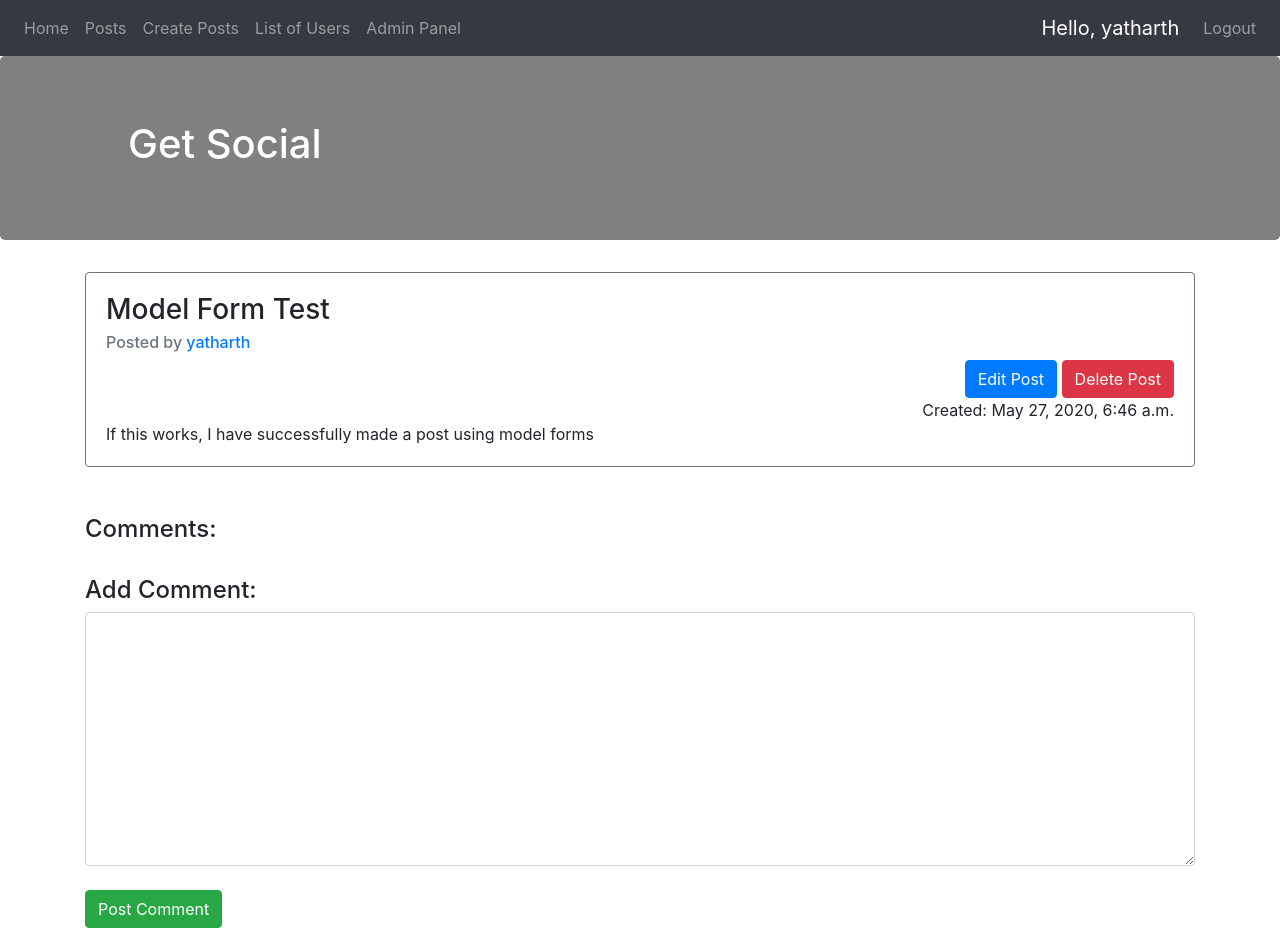
After one commit to YatharthVyas/djangoApp, a Django app: page /viewpost/3/ in a window 1280 px wide. The commit adds this page. Run offline with Django 3.2, Linux system fonts and the light colour scheme; a user stored in the database is signed in; data comes from the database, SQL or seed files in the repository; both versions use the stored data as it was after the commit; some libraries are stand-ins or nearby versions.

Commit message:
Added commenting system

```diff
--- a/djangoApp/templates/djangoApp/navbar.html
+++ b/djangoApp/templates/djangoApp/navbar.html
@@ -10,7 +10,7 @@
       <li class="nav-item">
         <a class="nav-link" href="/posts">Posts</a>
       </li>
-      {% if request.user.username %}
+      {% if request.user.is_authenticated %}
 	      <li class="nav-item">
 	        <a class="nav-link" href="{% url 'MakePost'%}">Create Posts</a>
 	      </li>
@@ -25,7 +25,7 @@
     </ul>
   </div>
   <ul class="navbar-nav">
-  {% if request.user.username %}
+  {% if request.user.is_authenticated %}
   	   <li class="nav-item">
   	   	<span class="navbar-brand">
   	   		Hello, {{request.user.username}}
--- a/login/admin.py
+++ b/login/admin.py
@@ -4,3 +4,4 @@ from .models import *
 # Register your models here.
 admin.site.register(User)
 admin.site.register(Post)
+admin.site.register(Comment)
--- a/login/forms.py
+++ b/login/forms.py
@@ -20,3 +20,12 @@ class CreateUserForm(UserCreationForm):
 	class Meta:
 		model = djangoUser
 		fields = ['username','first_name','last_name','email','password1','password2']
+
+
+class CommentForm(forms.ModelForm):
+	class Meta:
+		model = Comment
+		fields = '__all__'
+		widgets = {
+            'content': forms.Textarea(attrs={'class': 'form-control'}),
+        }
--- a/login/models.py
+++ b/login/models.py
@@ -11,3 +11,9 @@ class Post(models.Model):
 	title = models.CharField(max_length=200,null=True)
 	content = models.TextField(max_length=500,null=True)
 	date_posted = models.DateTimeField(auto_now_add=True)
+
+class Comment(models.Model):
+	user= models.ForeignKey(User,null=True,on_delete=models.SET_NULL)
+	post= models.ForeignKey(Post,null=True,on_delete=models.SET_NULL)
+	content = models.TextField(max_length=500,null=True)
+	date_posted = models.DateTimeField(auto_now_add=True)
--- a/login/templates/login/loginpage.html
+++ b/login/templates/login/loginpage.html
@@ -10,6 +10,7 @@
 		<br/> <br/>
 		<label>Password: </label>
 		<input type="password" name="password" placeholder="Password" class="form-control"/>
+		<br/>
 		<input type="submit" name="submit" class="btn btn-success">
 	</form>
 	{% for message in messages %}
--- a/login/templates/login/posts.html
+++ b/login/templates/login/posts.html
@@ -1,12 +1,13 @@
 {% extends 'djangoApp/base.html' %}
 {% block content %}
 	{% for post in posts %}
-		<div class="card">
+		<div class="card border-secondary mb-3">
 		  <div class="card-body">
-		    <h5 class="card-title">{{post.title}}</h5>
+		    <h4 class="card-title"><a style="color:black" href="{% url 'ViewPost' post.id %}">{{post.title}} </a></h4>
 		    <h6 class="card-subtitle mb-2 text-muted">
 		    	Posted by <a href="{% url 'Profile' post.user.id %}">{{post.user.djangoUser.username}} </a>
 		    </h6>
+		    <hr/>
 		    {% if post.user.djangoUser.id == request.user.id %}
 		    <div align="right">
 		    	<a href="{% url 'EditPost' post.id %}">
--- /dev/null
+++ b/login/templates/login/viewPost.html
@@ -0,0 +1,57 @@
+{% extends 'djangoApp/base.html' %}
+{% block content %}
+<div class="card border-secondary">
+  <div class="card-body">
+    <h3 class="card-title">{{post.title}}</h3>
+    <h6 class="card-subtitle mb-2 text-muted">
+    	Posted by <a href="{% url 'Profile' post.user.id %}">{{post.user.djangoUser.username}} </a>
+    </h6>
+    {% if post.user.djangoUser.id == request.user.id %}
+    <div align="right">
+    	<a href="{% url 'EditPost' post.id %}">
+    		<button class="btn btn-primary">
+    			Edit Post
+    		</button>
+    	</a>
+    	<a href="{% url 'DeletePost' post.id %}">
+    		<button class="btn btn-danger">
+    			Delete Post
+    		</button>
+    	</a>
+    </div>
+    {% endif %}
+    <div align="right"> Created: {{post.date_posted}}</div>
+    <p class="card-text">{{post.content}}</p>
+  </div>
+</div>
+<br/>
+<br/>
+<h4> Comments: </h4>
+{% for comment in comments %}
+	<div class="card border-secondary">
+  <div class="card-body">
+    <h6 class="card-subtitle mb-2 text-muted">
+    	Posted by <a href="{% url 'Profile' post.user.id %}">{{comment.user.djangoUser.username}} </a>
+    </h6>
+    <div align="right"> Posted: {{comment.date_posted}}</div>
+    <p class="card-text">{{comment.content}}</p>
+  </div>
+</div>
+<br/>
+<br/>
+{% endfor %}
+<br/>
+<h4> Add Comment:</h4>
+<form action="" method="POST">
+	{% csrf_token %}
+	<div style="display:none">
+		{{form.user}}
+		{{form.post}}
+	</div>
+	{{form.content}}
+	<br/>
+	<input type="submit" name="submit" value="Post Comment" class="btn btn-success"/>
+	<br/>
+	<br/>
+</form>
+{% endblock %}
--- a/login/urls.py
+++ b/login/urls.py
@@ -8,6 +8,7 @@ urlpatterns = [
     path('posts/',views.post_feed),
     path('profile/<str:userid>/',views.profile,name="Profile"),
     path('addpost/',views.postForm,name="MakePost"),
+    path('viewpost/<str:id>/',views.viewPost,name="ViewPost"),
     path('editpost/<str:id>/',views.editPostForm,name="EditPost"),
     path('deletepost/<str:id>/',views.deletePostForm,name="DeletePost"),
     path('logout/',views.logoutPage),
--- a/login/views.py
+++ b/login/views.py
@@ -46,8 +46,7 @@ def post_feed(request):
 
 def profile(request,userid):
 	user = User.objects.get(id=userid)
-	posts = user.post_set.all()
-	return render(request,'login/profilepage.html',{'user':user,'posts':posts})
+	return render(request,'login/profilepage.html',{'user':user,'posts':user.post_set.all()})
 
 @login_required(login_url='login')
 def postForm(request):
@@ -85,3 +84,15 @@ def deletePostForm(request,id):
 def logoutPage(request):
 	logout(request)
 	return redirect('/')
+
+@login_required(login_url="login/")
+def viewPost(request,id):
+	currentPost = Post.objects.get(id=id)
+	comments = currentPost.comment_set.all()
+	print(comments)
+	if request.method == 'POST':
+		form = CommentForm(request.POST)
+		if form.is_valid():
+			form.save()
+			return redirect('/posts')
+	return render(request,'login/viewPost.html',{'form':CommentForm(initial={'user':request.user.user,'post':currentPost}),'post':currentPost,'comments':comments})
```
Also changed, not shown: login/templates/login/profilepage.html (+7 -4 lines), db.sqlite3, login/migrations/0010_comment.py (added).
